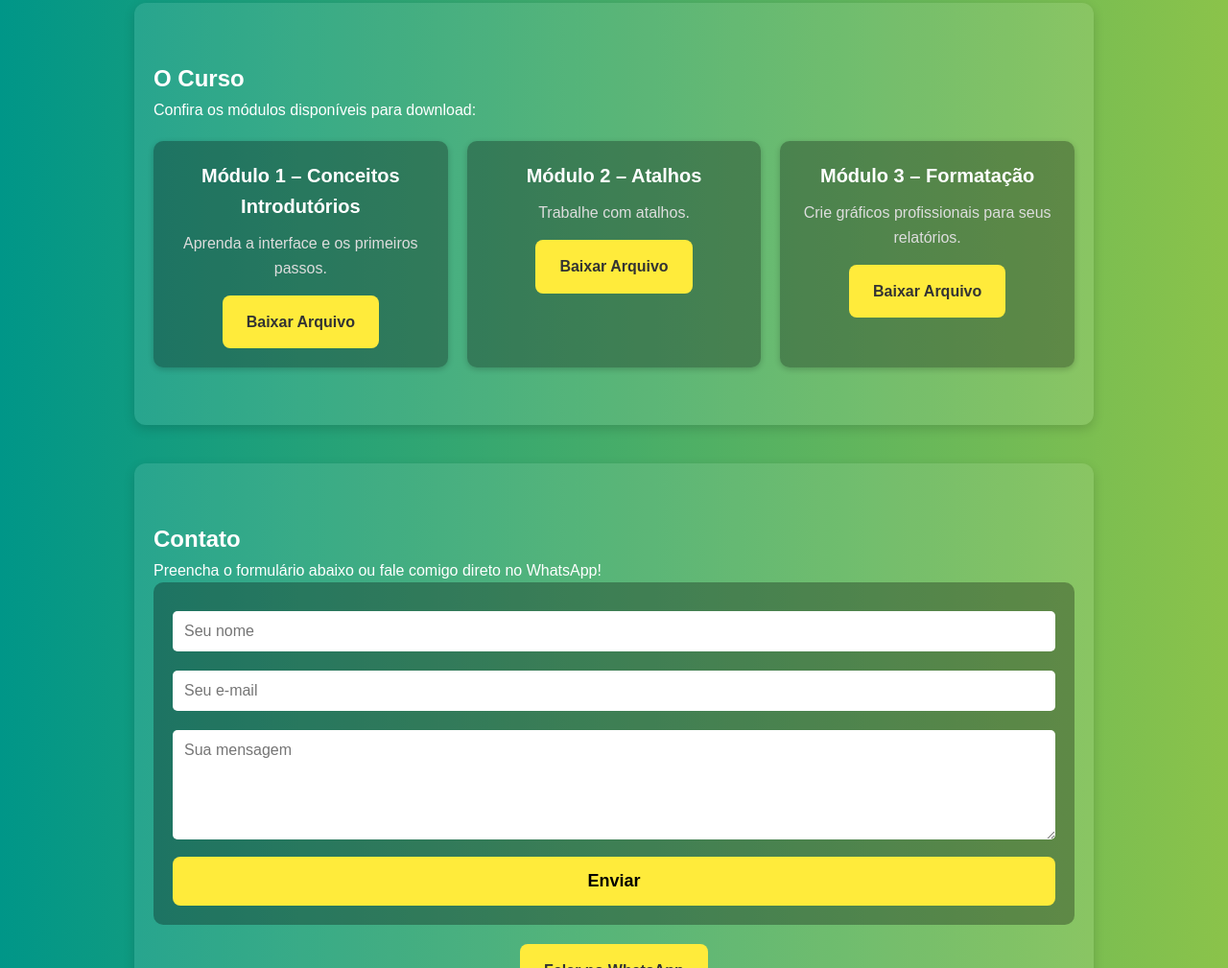
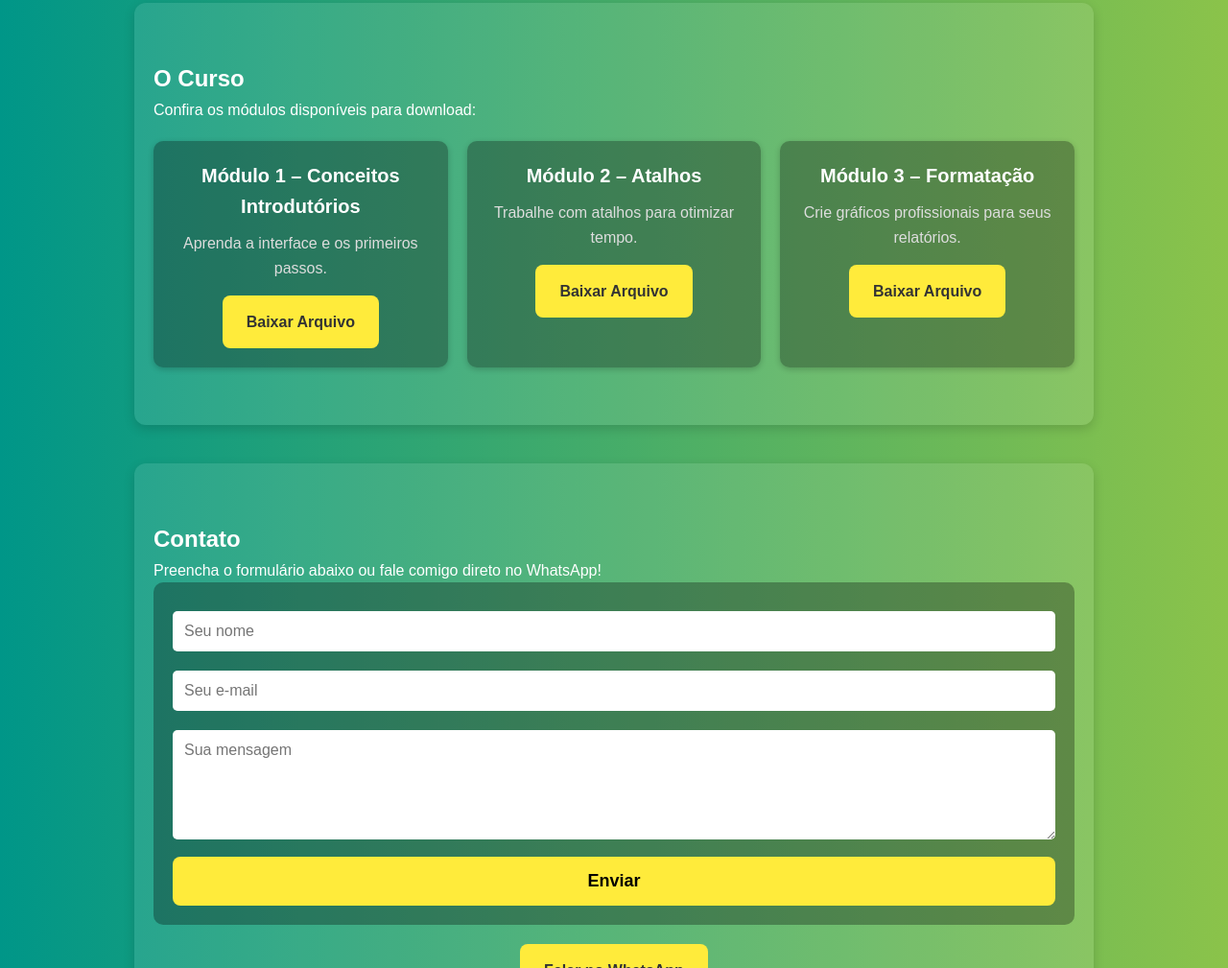
Before and after one commit to Guil-sketch/Excel, a plain HTML site: page index.html in a window 1280 px wide. Shown: the part 695-1704 px from the top of the page at 96% size. Drawn offline with Linux system fonts and the light colour scheme.

Commit message:
Update index.html

```diff
--- a/index.html
+++ b/index.html
@@ -62,7 +62,7 @@
 
       <div class="modulo">
         <h3>Módulo 2 – Atalhos</h3>
-        <p>Trabalhe com atalhos.</p>
+        <p>Trabalhe com atalhos para otimizar tempo.</p>
         <a href="arquivos/modulo2.xlsx" class="btn" download>Baixar Arquivo</a>
       </div>
 
```
